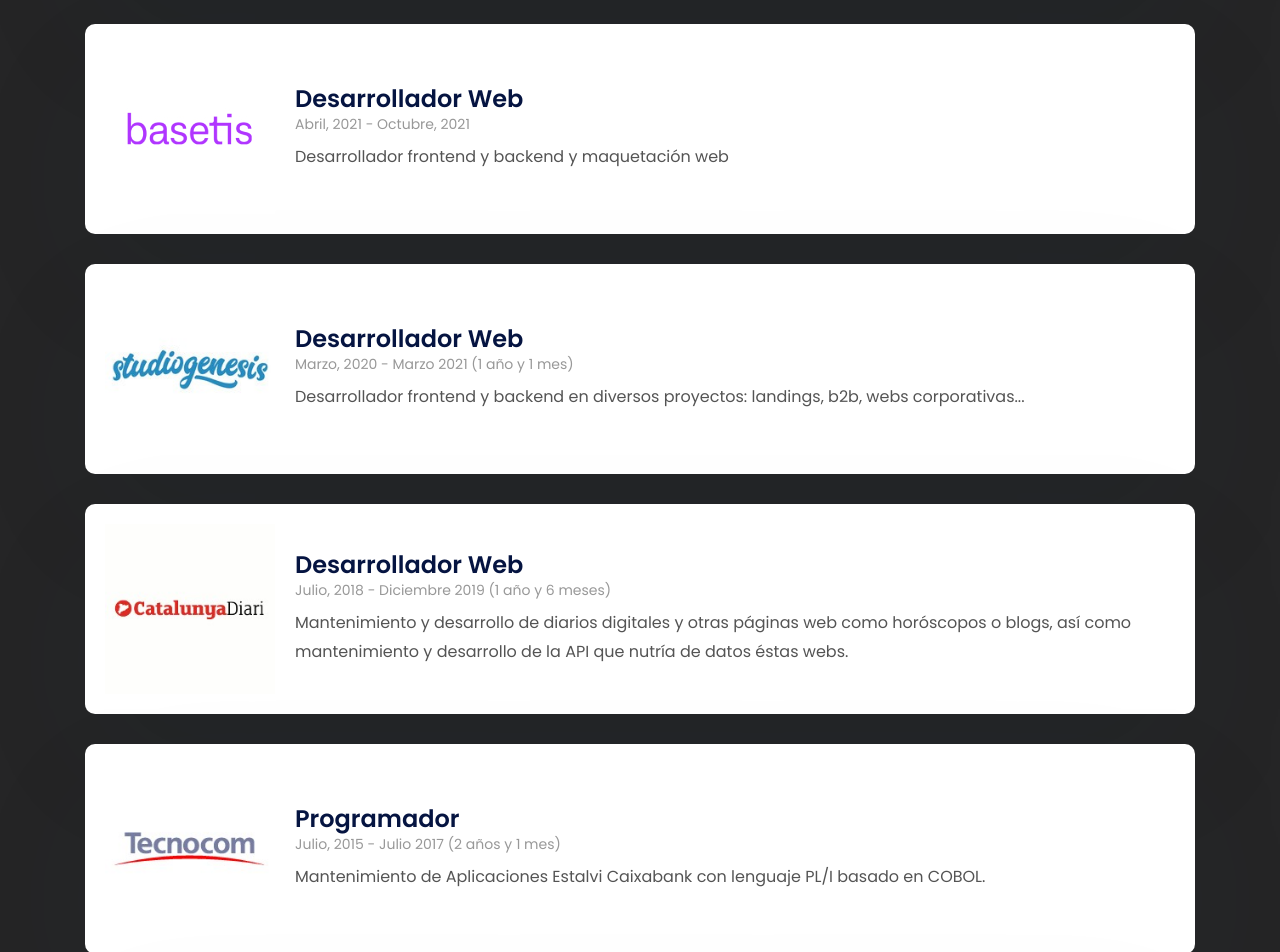
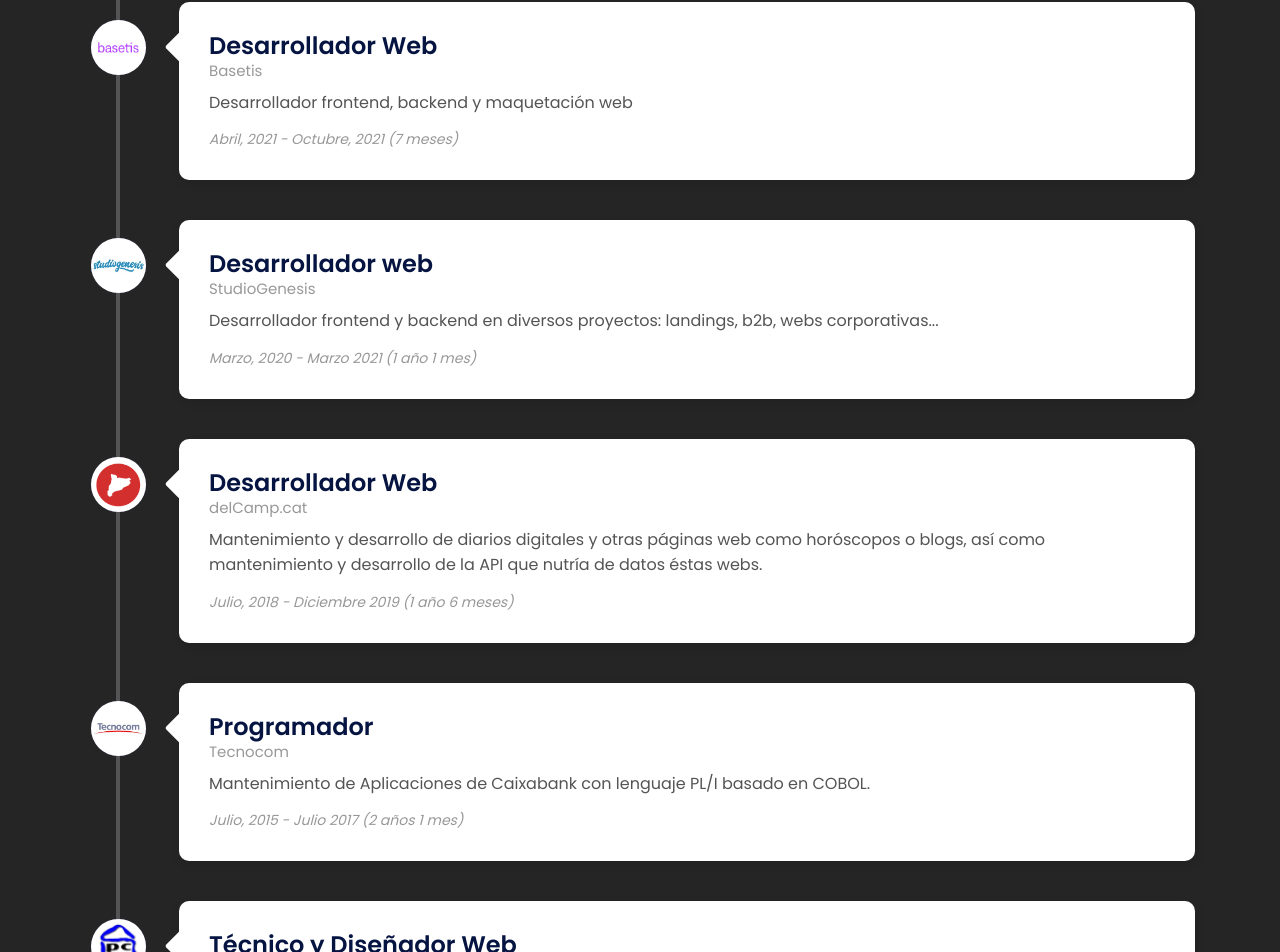
Before and after one commit to cmayadev/react-portfolio, a React (Create React App) app: page / in a window 1280 px wide. Shown: the part 3102-4054 px from the top of the page. Built offline with nearby package versions, Linux system fonts and the light colour scheme.

Commit message:
change experience design

```diff
--- a/src/App.css
+++ b/src/App.css
@@ -147,7 +147,7 @@
 }
 
 #progressBar {
-    background: linear-gradient(to left, #0056b3, #007acc);
+    background: #007acc;
     transform-origin: top left;
     transform: scale(0,0);
     opacity: 0;
@@ -170,11 +170,15 @@
     width: 40px;
     width: var(--cd-back-to-top-size);
     box-shadow: 0 0 10px rgb(0 0 0 / 5%);
-    background: url(./top-arrow.svg), linear-gradient(to left, #0056b3, #007acc);
+    background: url(./top-arrow.svg), #007acc;
     background-repeat: no-repeat;
     background-position: center;
     z-index: 9;
     transition: all .3s,visibility .3s,background-color .3s;
+}
+
+.back-top:hover {
+    background-position-y: 15px;
 }
 
 .back-top.hidden {
--- a/src/components/Experience.css
+++ b/src/components/Experience.css
@@ -1,66 +1,92 @@
 .experience-list {
     margin-bottom: -30px;
-}
-
-.experience-item {
-    border-radius: 10px;
-    padding: 20px;
-    background: #fff;
-    box-shadow: 0 50px 150px 0 rgb(4 73 89 / 5%);
-    align-items: center;
-    font-family: Poppins,sans-serif;
-    margin-bottom: 30px;
-    -webkit-transition: all .3s linear;
-    transition: all .3s linear;
-    cursor: pointer;
-}
-
-.experience-item:hover {
-    box-shadow: 0 40px 60px 0 rgb(4 73 89 / 3%), 0 12px 100px 0 rgb(4 73 89 / 5%);
-}
-
-@media (max-width: 576px) {
-    .experience-item {
-        display: block;
-    }
-}
-
-.experience-list .experience-item .media-left {
-    margin-right: 20px;
-}
-
-.experience-list .experience-item .media-left img {
-    width: 170px;
-    transition: all .3s linear;
-}
-
-.experience-list .experience-item .media-left img:hover {
-    transform: scale(1.15);
-}
-
-.experience-list .experience-item h4 {
-    color: #051441;
-    font-weight: 600;
-    margin-bottom: 0;
-    font-family: 'Poppins', sans-serif;
-    -webkit-transition: color .2s linear;
-    transition: color .2s linear;
-}
-
-.experience-list .experience-item span {
-    color: #545454;
-    opacity: .6;
-    font-size: 14px;
-    line-height: 1;
-}
-
-.experience-list .experience-item p {
-    margin-bottom: 0;
-    font-size: 16px;
-    color: #545454;
-    margin-top: 8px;
 }
 
 .media-body {
     flex: 1 1;
 }
+
+.timeline {
+    position: relative;
+    padding-left: 4rem;
+    margin: 0 0 0 30px;
+    color: white;
+}
+.timeline:before {
+    content: '';
+    position: absolute;
+    left: 1px;
+    top: 25px;
+    width: 4px;
+    height: 98%;
+    background: #545454;
+}
+.timeline .timeline-container {
+    position: relative;
+    margin-bottom: 2.5rem;
+}
+.timeline .timeline-container .timeline-icon {
+    position: absolute;
+    left: -88px;
+    top: 18px;
+    width: 55px;
+    height: 55px;
+    border-radius: 50%;
+    text-align: center;
+    font-size: 2rem;
+    background: #4f537b;
+}
+.timeline .timeline-container .timeline-icon i {
+    position: absolute;
+    left: 50%;
+    top: 50%;
+    transform: translate(-50%, -50%);
+}
+.timeline .timeline-container .timeline-icon img {
+    width: 100%;
+    height: 100%;
+    border-radius: 50%;
+}
+.timeline .timeline-container .timeline-body {
+    background: #fff;
+    border-radius: 10px;
+    padding: 30px 30px 30px 30px;
+    box-shadow: 1px 3px 9px rgba(0, 0, 0, .1);
+}
+.timeline .timeline-container .timeline-body:before {
+    content: '';
+    background: inherit;
+    width: 20px;
+    height: 20px;
+    display: block;
+    position: absolute;
+    top: 35px;
+    left: -10px;
+    transform: rotate(45deg);
+    border-radius: 0 0 0 2px;
+}
+.timeline .timeline-container .timeline-body .timeline-title {
+    color: #051441;
+    font-weight: 600;
+    margin-bottom: 0;
+    font-family: 'Poppins', sans-serif;
+    transition: color .2s linear;
+}
+.timeline .timeline-container .timeline-body .timeline-subtitle {
+    margin-bottom: 0;
+    font-size: 16px;
+    color: #545454;
+    margin-top: 8px;
+    margin-bottom: 14px;
+    line-height: 1.6;
+}
+.timeline .timeline-container .timeline-body span {
+    color: #545454;
+    opacity: .6;
+    font-size: 15px;
+    line-height: 1;
+}
+.timeline .timeline-container .timeline-body .timeline-lapse {
+    font-size: 14px;
+    font-style: italic;
+}
--- a/src/components/Experience.js
+++ b/src/components/Experience.js
@@ -10,76 +10,73 @@
                     <p>Algunos sitios donde he trabajado con algo relacionado al mundo del desarrollo.</p>
                 </div>
                 <div className="experience-list">
-                    <div className="media experience-item">
-                        <div className="media-left">
-                            <div>
+
+                    <div class="timeline">
+                        <div class="timeline-container">
+                            <div class="timeline-icon">
                                 <img src="logos/omatech.jpg" alt="Omatech" />
                             </div>
-                        </div>
-                        <div className="media-body">
-                            <h4>Desarrollador Web</h4>
-                            <span>Octubre, 2021 - Actualidad</span>
-                            <p>Desarrollador frontend y backend</p>
+                            <div class="timeline-body">
+                                <h4 class="timeline-title">Desarrollador Web</h4>
+                                <span>Omatech</span>
+                                <p class="timeline-subtitle">Desarrollador frontend y backend</p>
+                                <span class="timeline-lapse">Oct 2021 - Actualidad</span>
                             </div>
                         </div>
-                    <div className="media experience-item">
-                        <div className="media-left">
-                            <div>
+                        <div class="timeline-container">
+                            <div class="timeline-icon">
                                 <img src="logos/basetis.jpg" alt="BaseTIS" />
                             </div>
-                        </div>
-                        <div className="media-body">
-                            <h4>Desarrollador Web</h4>
-                            <span>Abril, 2021 - Octubre, 2021</span>
-                            <p>Desarrollador frontend y backend y maquetación web</p>
+                            <div class="timeline-body">
+                                <h4 class="timeline-title">Desarrollador Web</h4>
+                                <span>Basetis</span>
+                                <p class="timeline-subtitle">Desarrollador frontend, backend y maquetación web</p>
+                                <span class="timeline-lapse">Abril, 2021 - Octubre, 2021 (7 meses)</span>
                             </div>
                         </div>
-                    <div className="media experience-item">
-                        <div className="media-left">
-                            <div>
+                        <div class="timeline-container success">
+                            <div class="timeline-icon">
                                 <img src="logos/studiogenesis.jpg" alt="Studio Genesis" />
                             </div>
-                        </div>
-                        <div className="media-body">
-                            <h4>Desarrollador Web</h4>
-                            <span>Marzo, 2020 - Marzo 2021 (1 año y 1 mes)</span>
-                            <p>Desarrollador frontend y backend en diversos proyectos: landings, b2b, webs corporativas...</p>
+                            <div class="timeline-body">
+                                <h4 class="timeline-title">Desarrollador web</h4>
+                                <span>StudioGenesis</span>
+                                <p class="timeline-subtitle">Desarrollador frontend y backend en diversos proyectos: landings, b2b, webs corporativas...</p>
+                                <span class="timeline-lapse">Marzo, 2020 - Marzo 2021 (1 año 1 mes)</span>
                             </div>
                         </div>
-                    <div className="media experience-item">
-                        <div className="media-left">
-                            <div>
+                        <div class="timeline-container warning">
+                            <div class="timeline-icon">
                                 <img src="logos/catdiari.jpg" alt="Catalunya Diari" />
                             </div>
-                        </div>
-                        <div className="media-body">
-                            <h4>Desarrollador Web</h4>
-                            <span>Julio, 2018 - Diciembre 2019 (1 año y 6 meses)</span>
-                            <p>Mantenimiento y desarrollo de diarios digitales y otras páginas web como horóscopos o blogs, así como mantenimiento y desarrollo de la API que nutría de datos éstas webs.</p>
+                            <div class="timeline-body">
+                                <h4 class="timeline-title">Desarrollador Web</h4>
+                                <span>delCamp.cat</span>
+                                <p class="timeline-subtitle">Mantenimiento y desarrollo de diarios digitales y otras páginas web como horóscopos o blogs, así como mantenimiento y desarrollo de la API que nutría de datos éstas webs.</p>
+                                <span class="timeline-lapse">Julio, 2018 - Diciembre 2019 (1 año 6 meses)</span>
                             </div>
                         </div>
-                    <div className="media experience-item">
-                        <div className="media-left">
-                            <div>
+                        <div class="timeline-container">
+                            <div class="timeline-icon">
                                 <img src="logos/tecnocom.jpg" alt="Tecnocom" />
                             </div>
-                        </div>
-                        <div className="media-body">
-                            <h4>Programador</h4>
-                            <span>Julio, 2015 - Julio 2017 (2 años y 1 mes)</span>
-                            <p>Mantenimiento de Aplicaciones Estalvi Caixabank con lenguaje PL/I basado en COBOL.</p>
+                            <div class="timeline-body">
+                                <h4 class="timeline-title">Programador</h4>
+                                <span>Tecnocom</span>
+                                <p class="timeline-subtitle">Mantenimiento de Aplicaciones de Caixabank con lenguaje PL/I basado en COBOL.</p>
+                                <span class="timeline-lapse">Julio, 2015 - Julio 2017 (2 años 1 mes)</span>
                             </div>
                         </div>
-                    <div className="media experience-item">
-                        <div className="media-left">
-                            <div>
+                        <div class="timeline-container info">
+                            <div class="timeline-icon">
                                 <img src="logos/pchouse.jpg" alt="PC House" />
                             </div>
+                            <div class="timeline-body">
+                                <h4 class="timeline-title">Técnico y Diseñador Web</h4>
+                                <span>PC House</span>
+                                <p class="timeline-subtitle">Reparación y montaje de ordenadores, instalación de hardware/software, atención al cliente, venta de productos y diseño de páginas web.</p>
+                                <span class="timeline-lapse">Setiembre, 2006 - Setiembre, 2007 (1 año)</span>
                             </div>
-                        <div className="media-body">
-                            <h4>Técnico y Diseñador Web</h4>
-                            <span>2006 - 2007 (1 año)</span>
-                            <p>Reparación y montaje de ordenadores, instalación de hardware/software, atención al cliente, venta de productos y diseño de páginas web.</p>
                         </div>
                     </div>
                 </div>
```
Also changed, not shown: src/components/Tech.css (+2 -30 lines), public/logos/catdiari.jpg, 1 other file (tests, documents, lock files or other folders). Lines whose indentation alone changed are shown as unchanged.
